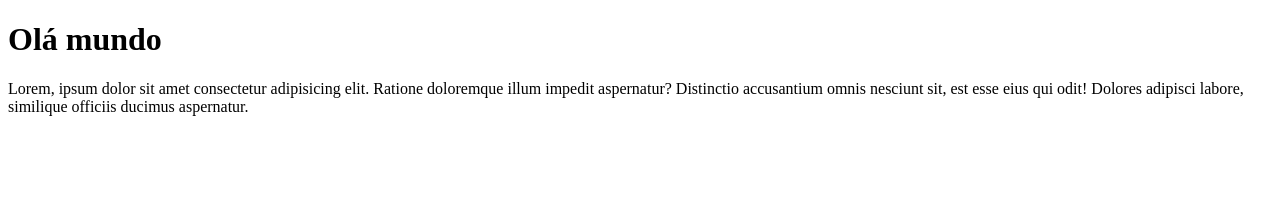
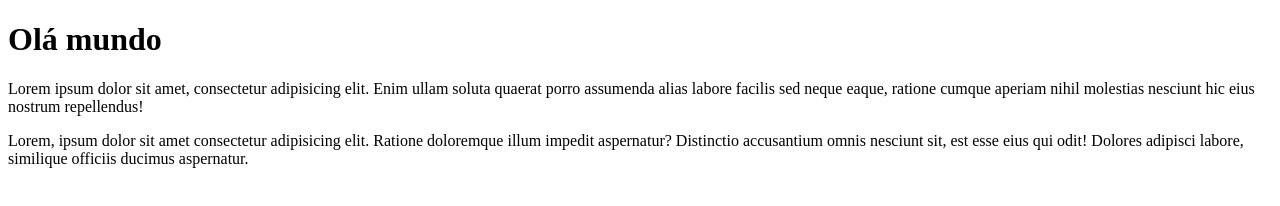
Before and after one commit to ArthurDavi/Ola-mundo, a plain HTML site: page site-exemplo/index.html in a window 1280 px wide. Drawn offline with Linux system fonts and the light colour scheme.

Commit message:
Adicionei um parágrafo

```diff
--- a/site-exemplo/index.html
+++ b/site-exemplo/index.html
@@ -7,6 +7,7 @@
 </head>
 <body>
     <h1>Olá mundo</h1>
+    <p>Lorem ipsum dolor sit amet, consectetur adipisicing elit. Enim ullam soluta quaerat porro assumenda alias labore facilis sed neque eaque, ratione cumque aperiam nihil molestias nesciunt hic eius nostrum repellendus!</p>
     <p>Lorem, ipsum dolor sit amet consectetur adipisicing elit. Ratione doloremque illum impedit aspernatur? Distinctio accusantium omnis nesciunt sit, est esse eius qui odit! Dolores adipisci labore, similique officiis ducimus aspernatur.</p>
 </body>
 </html>
```
